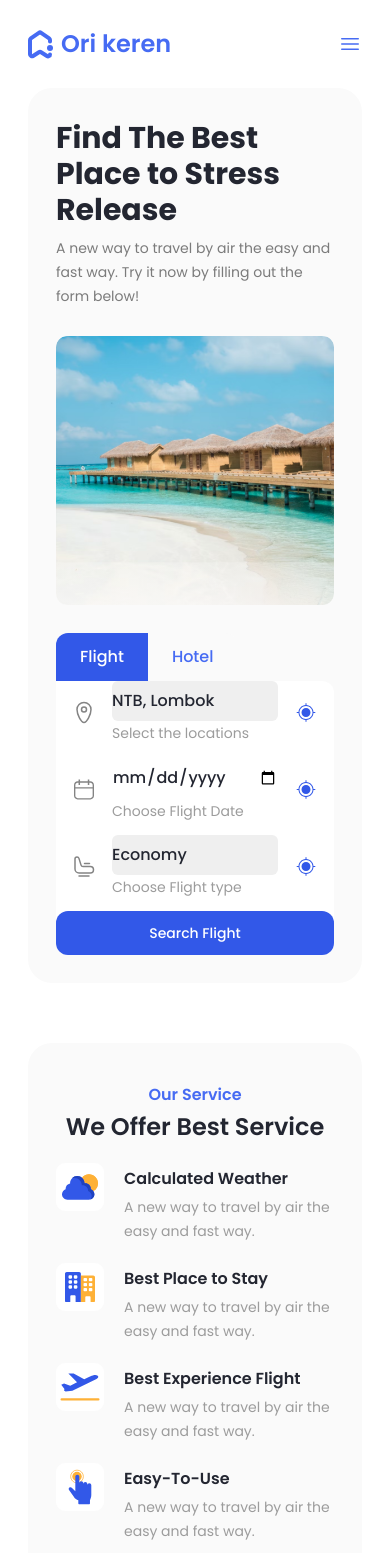
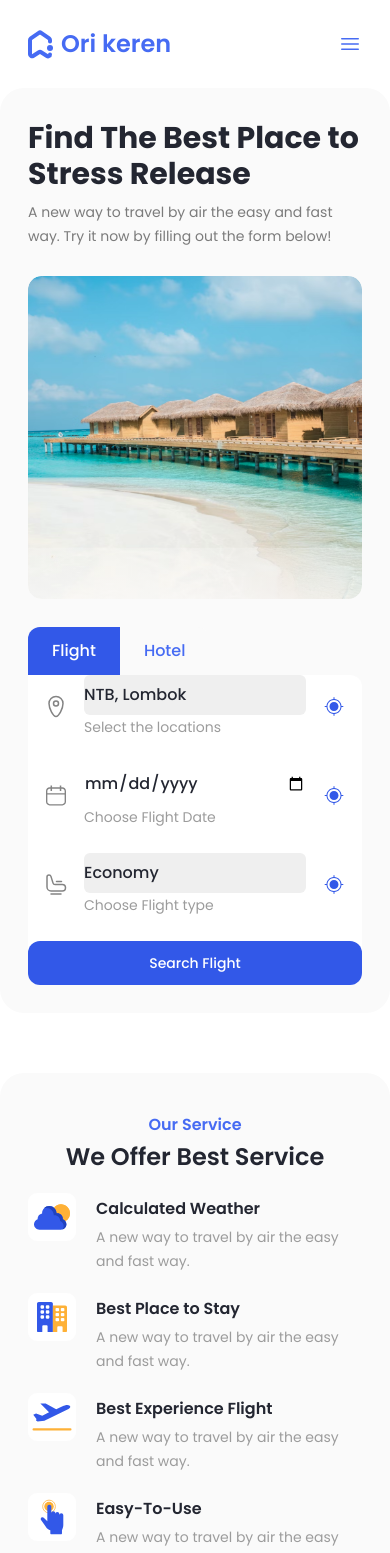
Before and after one commit to ervanervan/goout-travel, a React (Vite) app: page / in a window 390 px wide. Shown: the top 1553 px of the page. Built offline with nearby package versions, Linux system fonts and the light colour scheme.

Commit message:
Finished update hero and service

```diff
--- a/src/components/Hero/Hero.jsx
+++ b/src/components/Hero/Hero.jsx
@@ -4,7 +4,7 @@ import Tab from "../Tab/Tab";
 
 export default function Hero() {
   return (
-    <section className="relative container mx-auto px-7 pb-[3.75rem]">
+    <section className="relative container mx-auto pb-[3.75rem]">
       <div className="bg-bgGray rounded-3xl flex flex-col md:flex-row justify-between">
         <div className="px-7 md:px-10 xl:px-[3.75rem] pt-8 md:pt-8 lg:pt-16 xl:pt-24 flex-1">
           <h1 className="text-textNavy font-bold text-3xl lg:text-4xl xl:text-5xl xl:leading-[4.50rem] 2xl:w-3/4 mb-2 lg:mb-4">
--- a/src/components/Search/Search.jsx
+++ b/src/components/Search/Search.jsx
@@ -8,7 +8,7 @@ import iconChair from "../../assets/icon-chair.svg";
 export default function () {
   return (
     <div className="md:py-2 xl:py-7 bg-bgWhite rounded-b-xl rounded-tr-xl">
-      <div className="grid grid-cols-1 md:grid-cols-2 lg:grid-cols-4 gap-3 md:gap-0 items-center justify-center">
+      <div className="grid grid-cols-1 md:grid-cols-2 lg:grid-cols-4 gap-6 md:gap-0 items-center justify-center">
         <div className="md:px-6 px-4 flex gap-4 items-center justify-between">
           <img src={iconMap} alt="" />
           <div>
--- a/src/components/Service/Service.jsx
+++ b/src/components/Service/Service.jsx
@@ -6,7 +6,7 @@ import icon4 from "../../assets/icon-service4.svg";
 
 export default function Service() {
   return (
-    <section className="container mx-auto px-7 md:py-[3.75rem]">
+    <section className="container mx-auto md:py-[3.75rem]">
       <div className="bg-bgGray rounded-3xl grid md:grid-cols-2 xl:grid-cols-3 px-7 md:px-10 xl:px-[3.75rem] gap-5 md:gap-10 lg:gap-[3.75rem] py-10 items-center justify-center">
         <div className="flex flex-col text-center xl:text-left md:col-span-2 lg:col-span-3 xl:col-auto">
           <h4 className="font-semibold text-base text-textPrimary">
```
